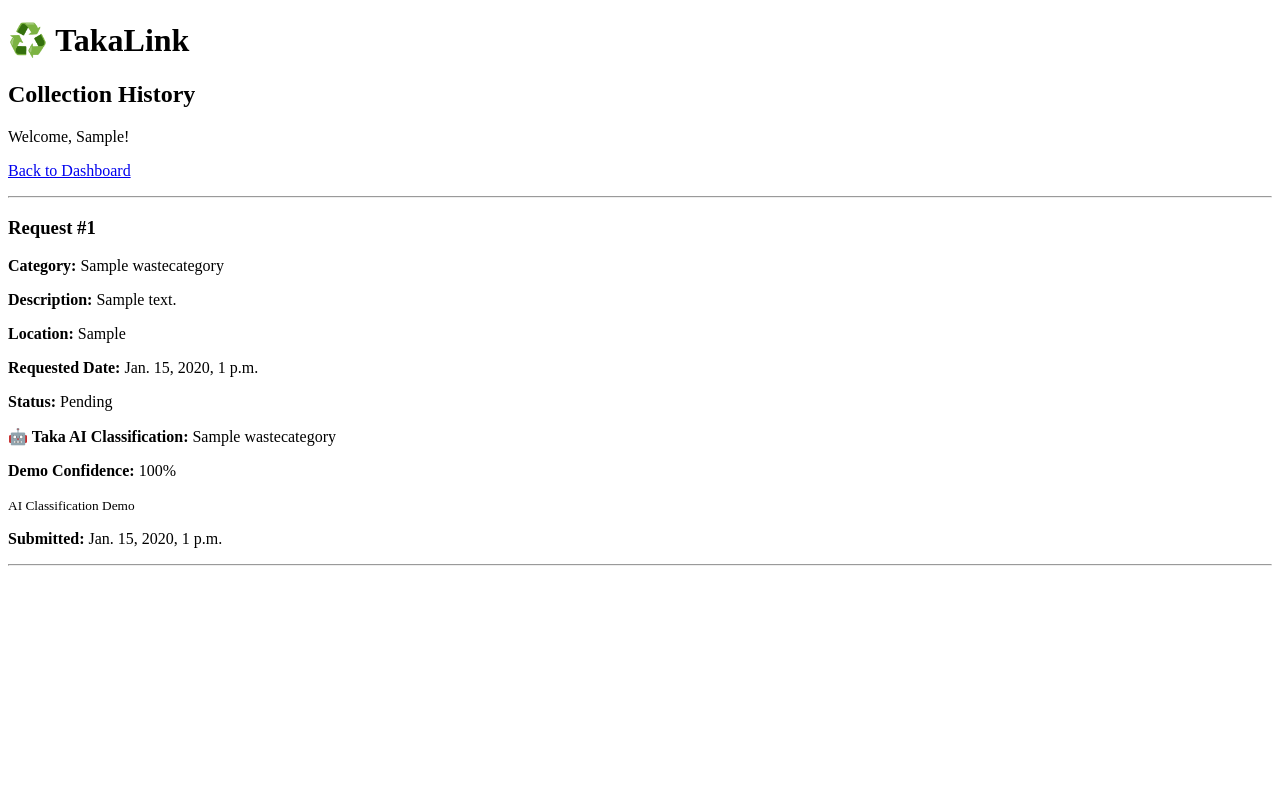
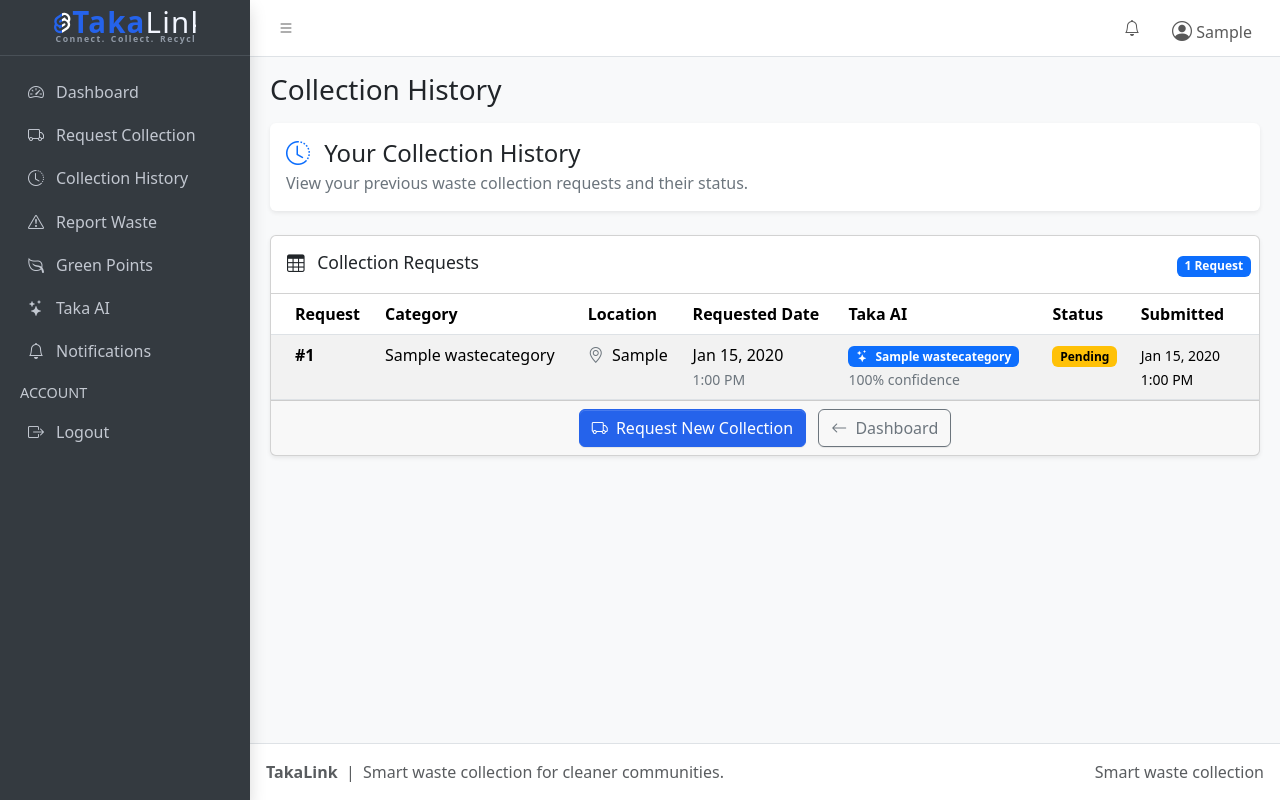
Before and after one commit to ExcelsKennedy2/TakaLink, a Django app: page /resident/collection-history/ in a window 1280 px wide. Run offline with Django 5.2, Linux system fonts and the light colour scheme; a user stored in the database is signed in; tables that the repository leaves empty hold one stand-in row (values such as "Sample post"); some libraries are stand-ins or nearby versions.

Commit message:
Design resident collection history table

```diff
--- a/core/templates/core/collection_history.html
+++ b/core/templates/core/collection_history.html
@@ -1,96 +1,255 @@
-<!DOCTYPE html>
-<html lang="en">
-<head>
-    <meta charset="UTF-8">
-    <meta name="viewport" content="width=device-width, initial-scale=1.0">
-    <title>Collection History | TakaLink</title>
-</head>
-<body>
+{% extends "core/base.html" %}
 
-    <h1>♻️ TakaLink</h1>
+{% block title %}Collection History | TakaLink{% endblock %}
 
-    <h2>Collection History</h2>
+{% block page_title %}Collection History{% endblock %}
 
-    <p>
-        Welcome,
-        {{ user.first_name|default:user.username }}!
+{% block content %}
+
+<!-- Page introduction -->
+<div class="row mb-4">
+    <div class="col-12">
+        <div class="card border-0 shadow-sm">
+            <div class="card-body">
+                <h4 class="mb-1">
+                    <i class="bi bi-clock-history text-primary me-2"></i>
+                    Your Collection History
+                </h4>
+
+                <p class="text-secondary mb-0">
+                    View your previous waste collection requests and their status.
                 </p>
+            </div>
+        </div>
+    </div>
+</div>
 
-    <p>
-        <a href="{% url 'resident_dashboard' %}">
-            Back to Dashboard
-        </a>
-    </p>
-
-    <hr>
 
 {% if requests %}
 
+<!-- Collection History Table -->
+<div class="card shadow-sm">
+
+    <div class="card-header">
+        <h3 class="card-title">
+            <i class="bi bi-table me-2"></i>
+            Collection Requests
+        </h3>
+
+        <div class="card-tools">
+            <span class="badge text-bg-primary">
+                {{ requests|length }} Request{{ requests|length|pluralize }}
+            </span>
+        </div>
+    </div>
+
+    <div class="card-body p-0">
+
+        <div class="table-responsive">
+
+            <table class="table table-hover table-striped mb-0">
+
+                <thead>
+                    <tr>
+                        <th>Request</th>
+                        <th>Category</th>
+                        <th>Location</th>
+                        <th>Requested Date</th>
+                        <th>Taka AI</th>
+                        <th>Status</th>
+                        <th>Submitted</th>
+                    </tr>
+                </thead>
+
+                <tbody>
+
                     {% for waste_request in requests %}
 
-            <h3>Request #{{ waste_request.id }}</h3>
+                        <tr>
 
-            <p>
-                <strong>Category:</strong>
+                            <!-- Request -->
+                            <td>
+                                <strong>
+                                    #{{ waste_request.id }}
+                                </strong>
+                            </td>
+
+
+                            <!-- Category -->
+                            <td>
                                 {{ waste_request.category|default:"Not specified" }}
-            </p>
+                            </td>
 
-            <p>
-                <strong>Description:</strong>
-                {{ waste_request.description|default:"No description" }}
-            </p>
 
-            <p>
-                <strong>Location:</strong>
-                {{ waste_request.location }}
-            </p>
+                            <!-- Location -->
+                            <td>
+                                <span
+                                    title="{{ waste_request.location }}"
+                                >
+                                    <i class="bi bi-geo-alt text-secondary me-1"></i>
+                                    {{ waste_request.location|truncatechars:25 }}
+                                </span>
+                            </td>
 
-            <p>
-                <strong>Requested Date:</strong>
-                {{ waste_request.requested_date|default:"Not specified" }}
-            </p>
 
-            <p>
-                <strong>Status:</strong>
-                {{ waste_request.get_status_display }}
-            </p>
+                            <!-- Requested Date -->
+                            <td>
+                                {% if waste_request.requested_date %}
+                                    {{ waste_request.requested_date|date:"M d, Y" }}
+                                    <br>
+                                    <small class="text-secondary">
+                                        {{ waste_request.requested_date|time:"g:i A" }}
+                                    </small>
+                                {% else %}
+                                    <span class="text-secondary">
+                                        Not specified
+                                    </span>
+                                {% endif %}
+                            </td>
+
+
+                            <!-- AI Classification -->
+                            <td>
 
                                 {% if waste_request.ai_classification %}
-                <p>
-                    <strong>🤖 Taka AI Classification:</strong>
+
+                                    <span class="badge text-bg-primary">
+                                        <i class="bi bi-stars me-1"></i>
                                         {{ waste_request.ai_classification.predicted_category|default:"Unable to classify" }}
-                </p>
+                                    </span>
 
                                     {% if waste_request.ai_classification.confidence %}
-                    <p>
-                        <strong>Demo Confidence:</strong>
-                        {{ waste_request.ai_confidence_percentage|floatformat:0 }}%
-                    </p>
+                                        <br>
+                                        <small class="text-secondary">
+                                            {{ waste_request.ai_confidence_percentage|floatformat:0 }}% confidence
+                                        </small>
                                     {% endif %}
 
-                <p>
-                    <small>
-                        AI Classification Demo
-                    </small>
-                </p>
+                                {% else %}
+
+                                    <span class="text-secondary">
+                                        Not classified
+                                    </span>
+
                                 {% endif %}
 
-            <p>
-                <strong>Submitted:</strong>
-                {{ waste_request.created_at }}
-            </p>
+                            </td>
 
-            <hr>
+
+                            <!-- Status -->
+                            <td>
+
+                                {% if waste_request.status == "PENDING" %}
+
+                                    <span class="badge text-bg-warning">
+                                        Pending
+                                    </span>
+
+                                {% elif waste_request.status == "ACCEPTED" %}
+
+                                    <span class="badge text-bg-info">
+                                        Accepted
+                                    </span>
+
+                                {% elif waste_request.status == "COLLECTED" %}
+
+                                    <span class="badge text-bg-success">
+                                        Collected
+                                    </span>
+
+                                {% elif waste_request.status == "CANCELLED" %}
+
+                                    <span class="badge text-bg-danger">
+                                        Cancelled
+                                    </span>
+
+                                {% else %}
+
+                                    <span class="badge text-bg-secondary">
+                                        {{ waste_request.get_status_display }}
+                                    </span>
+
+                                {% endif %}
+
+                            </td>
+
+
+                            <!-- Submitted -->
+                            <td>
+                                <small>
+                                    {{ waste_request.created_at|date:"M d, Y" }}
+                                    <br>
+                                    {{ waste_request.created_at|time:"g:i A" }}
+                                </small>
+                            </td>
+
+                        </tr>
 
                     {% endfor %}
 
+                </tbody>
+
+            </table>
+
+        </div>
+
+    </div>
+
+    <div class="card-footer text-center">
+
+        <a
+            href="{% url 'create_collection' %}"
+            class="btn btn-takalink"
+        >
+            <i class="bi bi-truck me-1"></i>
+            Request New Collection
+        </a>
+
+        <a
+            href="{% url 'resident_dashboard' %}"
+            class="btn btn-outline-secondary ms-2"
+        >
+            <i class="bi bi-arrow-left me-1"></i>
+            Dashboard
+        </a>
+
+    </div>
+
+</div>
+
+
 {% else %}
 
-        <p>
-            You have not made any collection requests yet.
+<!-- Empty state -->
+<div class="card shadow-sm">
+
+    <div class="card-body text-center py-5">
+
+        <i
+            class="bi bi-inbox text-secondary"
+            style="font-size: 4rem;"
+        ></i>
+
+        <h4 class="mt-3">
+            No Collection Requests Yet
+        </h4>
+
+        <p class="text-secondary">
+            You have not made any waste collection requests yet.
         </p>
+
+        <a
+            href="{% url 'create_collection' %}"
+            class="btn btn-takalink"
+        >
+            <i class="bi bi-truck me-1"></i>
+            Request Waste Collection
+        </a>
+
+    </div>
+
+</div>
 
 {% endif %}
 
-</body>
-</html>
+{% endblock %}
```
Lines whose indentation alone changed are shown as unchanged.
